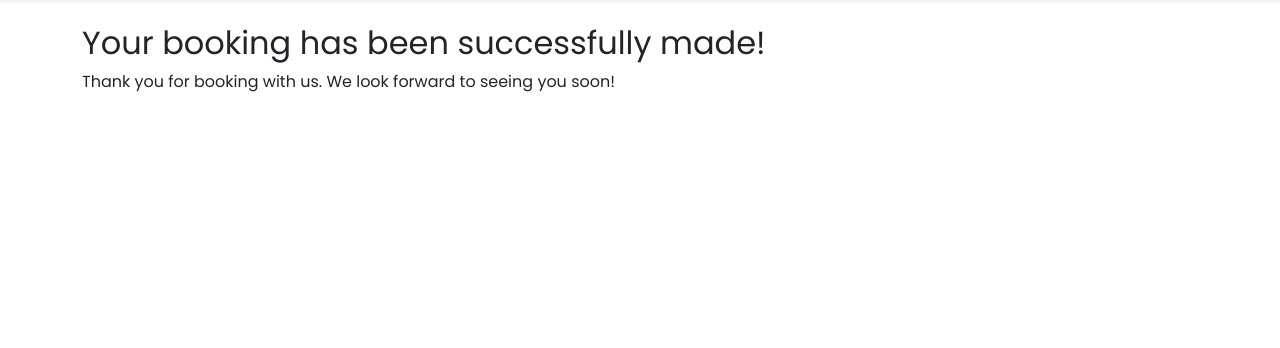
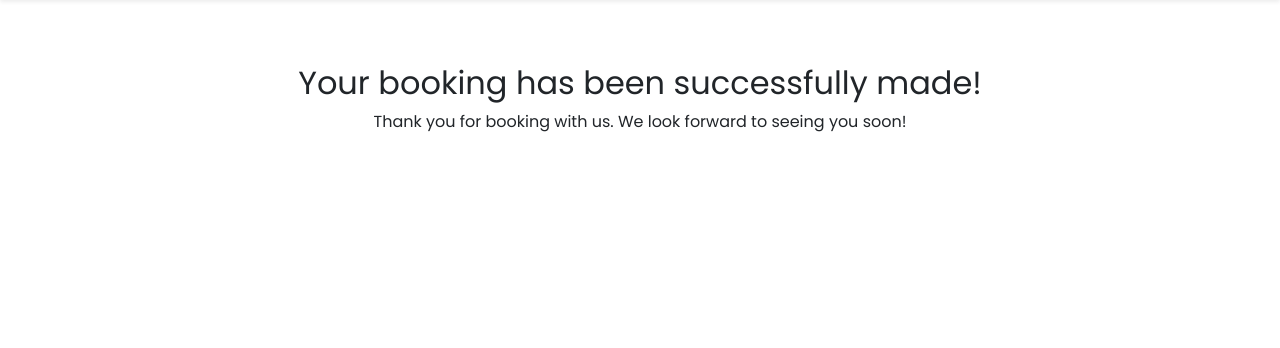
Before and after one commit to emilywade/fifth-taste, a Django app: page /booking-confirmation/ in a window 1280 px wide. Shown: the part 72-420 px from the top of the page. Run offline with Django 4.2, Linux system fonts and the light colour scheme; some libraries are stand-ins or nearby versions; some web fonts are replaced.

Commit message:
formatting booking confirmation message

```diff
--- a/bookings/templates/bookings/booking_confirmation.html
+++ b/bookings/templates/bookings/booking_confirmation.html
@@ -1,6 +1,8 @@
 {% extends 'base.html' %}
 
 {% block content %}
+<div class="message-container">
     <h2>Your booking has been successfully made!</h2>
     <p>Thank you for booking with us. We look forward to seeing you soon!</p>
+</div>
 {% endblock %}
--- a/static/css/style.css
+++ b/static/css/style.css
@@ -145,3 +145,8 @@ form {
 .form-group {
     padding-bottom: 10px;
 }
+
+.message-container {
+    text-align: center;
+    margin-top: 40px;
+}
```
